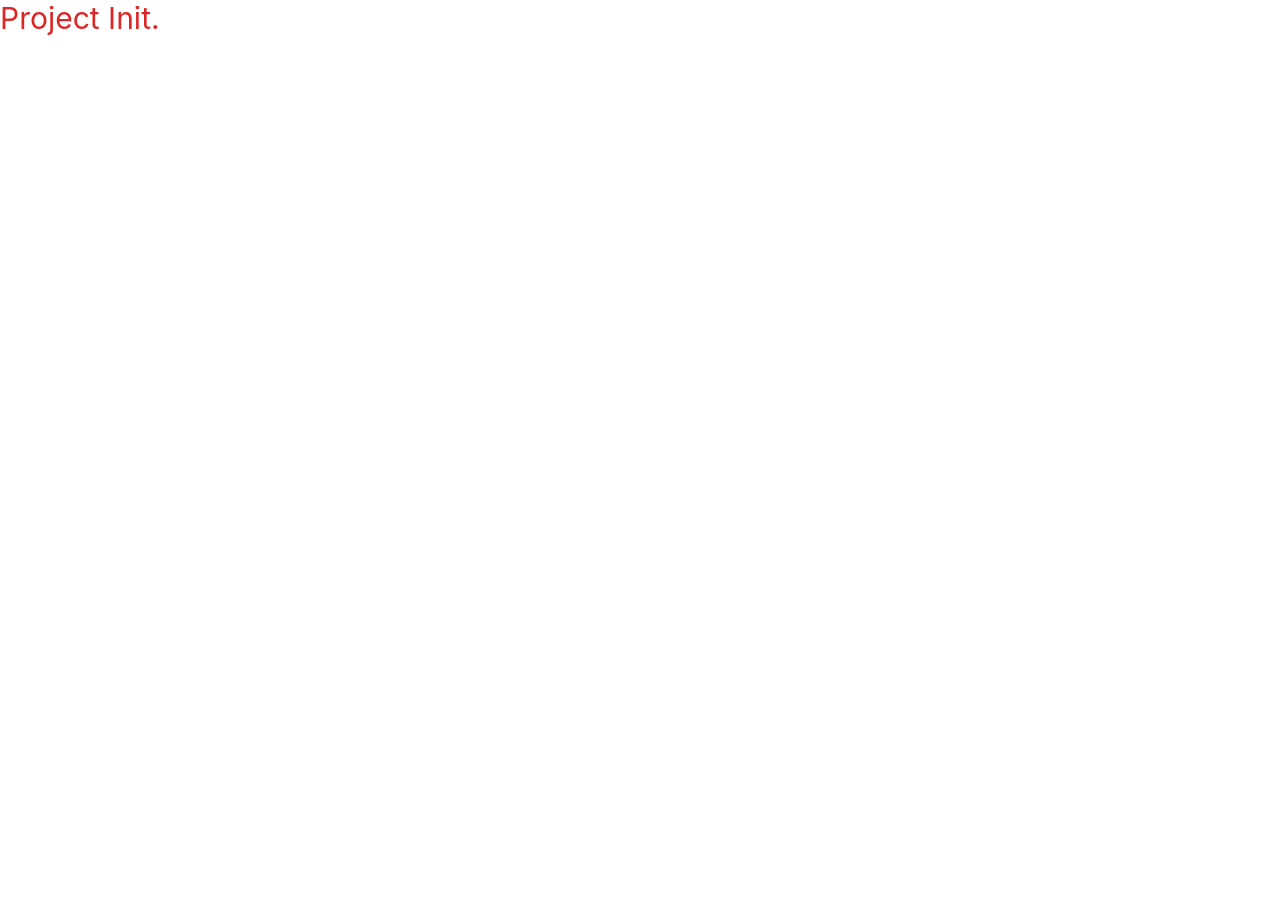
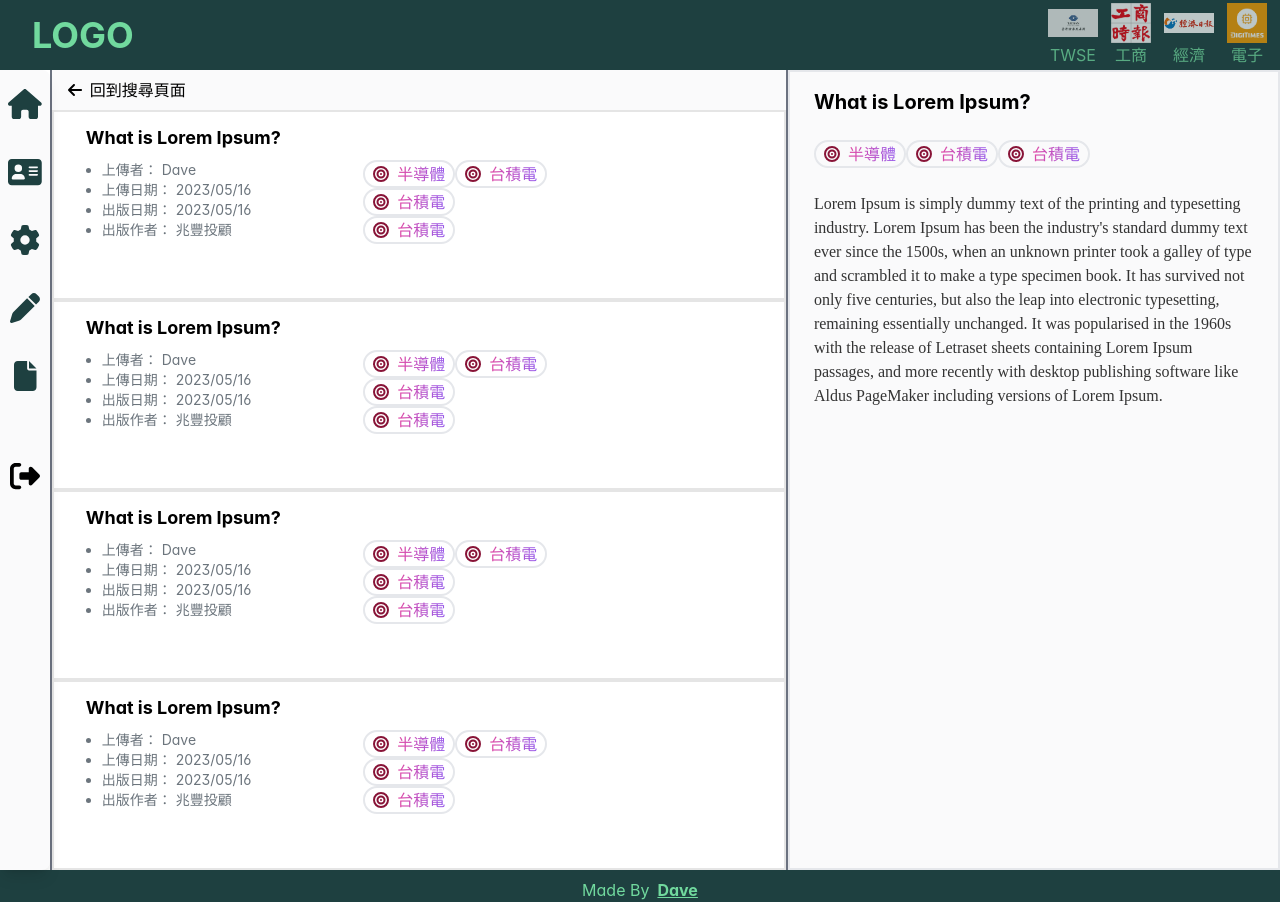
Before and after one commit to davelin18yufan/Stock-report-frontend, a React (Create React App) app: page /stock/1 in a window 1280 px wide. Before the commit the page ends 800 px from the top, so only its background shows below. Built offline with nearby package versions, Linux system fonts and the light colour scheme.

Commit message:
feat:add stock Page

```diff
--- a/src/components/Navbar.jsx
+++ b/src/components/Navbar.jsx
@@ -11,7 +11,7 @@ const Navbar = () => {
 
   return (
     <nav className={`${menuToggle ? "scale-x-1" : "scale-x-0"}
-      sm:static sm:transform-none text-3xl space-y-16 shadow-lg navToggle bg-light-green sm:bg-[#FAFAFB]`}
+      sm:static sm:transform-none text-3xl space-y-16 shadow-lg navToggle bg-light-green sm:bg-light-gray`}
       onMouseEnter={() => setMenuToggle(true)}
       onMouseLeave={() => setMenuToggle(false)}>
       <ul className="text-dark-green flex-col items-start space-y-8 ">
--- a/src/pages/main/index.jsx
+++ b/src/pages/main/index.jsx
@@ -14,7 +14,7 @@ const MainPage = () => {
         <Header  />
         <div className="h-full flex flex-col sm:flex-row ">
           <Navbar />
-          <div className="sm:flex sm:flex-col lg:flex-row">
+          <div className="lg:flex">
             <MainSector currentTab={currentTab} setCurrentTab={setCurrentTab}/>
             <Side currentTab={currentTab}/>
           </div>
--- a/src/pages/stock/index.jsx
+++ b/src/pages/stock/index.jsx
@@ -3,6 +3,45 @@ import Footer from "../../components/Footer"
 import Header from "../../components/Header"
 import Navbar from "../../components/Navbar"
 import { MainContextProvider } from "../../contexts/AuthContext"
+import Button from '@mui/material/Button';
+import { FontAwesomeIcon } from '@fortawesome/react-fontawesome'
+import { useState } from "react"
+import { useNavigate } from "react-router-dom"
+
+export const SearchBar = ({onSearch, value, setValue}) => {
+  return(
+    <div className="w-full p-2 flex mx-auto border-b-4 border-slate-400/25">
+      <Button variant="contained" color="inherit" onClick={() => setValue("")}>
+        <FontAwesomeIcon icon="fa-solid fa-arrow-rotate-left" />
+      </Button>
+      <h3 className="text-lg ml-4 my-auto sm:text-xl">搜尋股票以查看報告</h3>
+      <label htmlFor="stock-search" className="ml-3 my-auto w-1/3 sm:w-2/5 lg:ml-8 ">
+        <input id="stock-search" type="text" placeholder="輸入代號或股名" className=" p-2 border-2 rounded-md focus:border-blue-500"  value={value} onChange={onSearch}></input>
+      </label>
+    </div>
+  )
+}
+
+const MainSector = () => {
+  const [searchTerm, setSearchTerm] = useState("")
+  const data = ['Apple', 'Banana', 'Cherry', 'Durian', '1234 尼德科超重','2330 台積電'] //dummy data
+  const filteredItem = data.filter(item => item.toLowerCase().trim().includes(searchTerm.toLowerCase()))
+  const go = useNavigate()
+
+  function handleSearch(e){
+    setSearchTerm(e.target.value)
+  }
+  return(
+    <div className="w-full h-full">
+      <SearchBar onSearch={handleSearch} value={searchTerm} setValue={setSearchTerm}/>
+      <ul className="w-full p-2 flex flex-wrap overflow-y-auto">
+        {filteredItem.map((item, index) =>
+          <li className="w-[110px] m-2 truncate outline outline-2 outline-offset-2 outline-cyan-700/70 rounded-sm text-slate-500 bg-card" key={index} onClick={() => go("1")}>{item}</li>
+        )}
+      </ul>
+    </div>
+)
+}
 
 const StockPage = () => {
   return(
@@ -11,6 +50,7 @@ const StockPage = () => {
         <Header />
         <div className="h-full flex flex-col sm:flex-row ">
           <Navbar />
+          <MainSector />
         </div>
         <Footer />
       </MainContainer>
--- /dev/null
+++ b/src/pages/stock/singleStock/index.jsx
@@ -0,0 +1,53 @@
+import { MainContainer } from "../../../components/MainContainer"
+import Footer from "../../../components/Footer"
+import Header from "../../../components/Header"
+import Navbar from "../../../components/Navbar"
+import { MainContextProvider } from "../../../contexts/AuthContext"
+import { ReportCard } from "../../../components/Card"
+import { Side } from "../../main/component"
+import { FontAwesomeIcon } from '@fortawesome/react-fontawesome'
+import { useNavigate } from "react-router-dom"
+
+
+const MainSector = () => {
+  const go = useNavigate()
+  return (
+    <main className="border-x-2 border-gray-500 basis-3/5">
+      <div className="w-full h-screen overflow-y-auto ">
+        <div className="w-full bg-light-gray px-4 py-2">
+          <div className="w-fit cursor-pointer hover:opacity-70" onClick={() => go("/stock")}>
+            <FontAwesomeIcon icon="fa-solid fa-arrow-left" />
+            <span className="ml-2">回到搜尋頁面</span>
+          </div>
+        </div>
+        <ReportCard />
+        <ReportCard />
+        <ReportCard />
+        <ReportCard />
+        <ReportCard />
+        <ReportCard />
+        <ReportCard />
+      </div>
+    </main>
+  )
+}
+
+const SingleStockPage = () => {
+  return (
+    <MainContextProvider>
+      <MainContainer>
+        <Header />
+        <div className="h-full flex flex-col sm:flex-row ">
+          <Navbar />
+          <div className="lg:flex">
+            <MainSector />
+            <Side />
+          </div>
+        </div>
+        <Footer />
+      </MainContainer>
+    </MainContextProvider>
+  )
+}
+
+export default SingleStockPage
--- a/src/routes.jsx
+++ b/src/routes.jsx
@@ -3,6 +3,7 @@ import Login from "./pages/login"
 import Register from "./pages/register"
 import MainPage from "./pages/main"
 import StockPage from "./pages/stock"
+import SingleStockPage from "./pages/stock/singleStock"
 
 const routes = [
     {
@@ -35,6 +36,11 @@ const routes = [
         element: <StockPage />,
         children: []
     },
+    {
+        path: "/stock/:id",
+        element: <SingleStockPage />,
+        children: []
+    },
     // {
     //     path: "/user",
     //     element: <User />,
--- a/tailwind.config.js
+++ b/tailwind.config.js
@@ -17,7 +17,8 @@ module.exports = {
     extend: {
       colors: {
         'dark-green': '#1e4040',
-        "light-green": "#71d99e"
+        "light-green": '#71d99e',
+        'light-gray': '#FAFAFB'
       },
       flexBasis: {
         '1/7': '14.2857143%',
```
